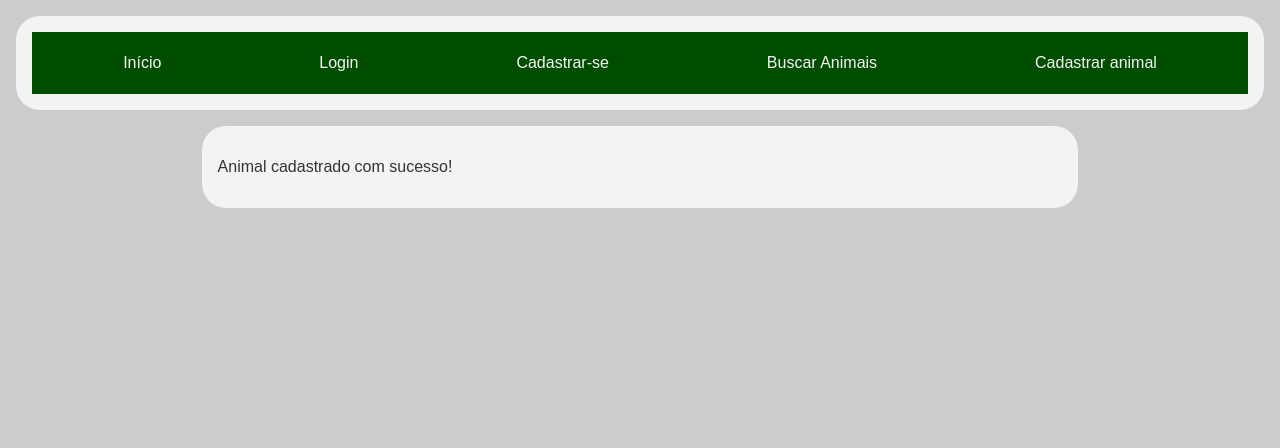
After one commit to alissonadl/Projeto-Projeto-Desenvolvimento-WEB, a Flask app: page /cadastro_animal_confirmado in a window 1280 px wide. The commit adds this page. Shown: the top 448 px of the page. Run offline with Flask 3, Linux system fonts and the light colour scheme.

Commit message:
Cadastro animal completo também! Animais e usuários já são cadastrados no banco!

```diff
--- a/app.py
+++ b/app.py
@@ -3,6 +3,7 @@ from database import db
 import os #Biblioteca para ler arquivos como se fosse um "Sistema Operacional".
 from flask_migrate import Migrate
 from usuario import Usuario
+from animal import Animal
 from models.diario import Diario
 from controllers.diario import bp_diario
 
@@ -75,6 +76,18 @@ def add_new_user():
     #Se essa função der erro ao executar, é porque já tem um usuário criado igual. Acesse a rota /teste_delete e tente novamente esta.
 #}
 
+#Função para cadastrar animal
+@app.route("/efetuar_cadastro_animal", methods=["POST"])
+def add_new_animal():
+    animalname = request.form.get("animalname")
+    animallocalization = request.form.get("animallocalization")
+    animaltype = request.form.get("animaltype")
+
+    new_animal = Animal(animalname = animalname, animallocalization = animallocalization, animaltype = animaltype)
+    db.session.add(new_animal)
+    db.session.commit()
+    return redirect("/cadastro_animal_confirmado")
+
 #Função para receber/recuprar dados do banco. {
 #IMPORTANTE: ISSO SERIA O "R" DO C.R.U.D. Ou seja, Recovery
 @app.route("/teste_recovery")
@@ -110,3 +123,7 @@ def user_delete():
 @app.route("/cadastro_confirmado")
 def cadastro_confirmado():
     return render_template("cadastro_confirmado.html")
+
+@app.route("/cadastro_animal_confirmado")
+def cadastro_animal_confirmado():
+    return render_template("cadastro_animal_confirmado.html")
--- a/static/css/styles.css
+++ b/static/css/styles.css
@@ -6,15 +6,15 @@ body {
     padding: 0;
 }
 
+/* Estilo geral para divs */
 div {
     margin: 2vh;
     padding: 2vh;
-    margin-top: 2vh; /* Espaçamento superior de 1% da altura da página */
-    margin-bottom: 2vh; /* Espaçamento inferior de 1% da altura da página */
     border-radius: 3vh;
     background-color: #f3f3f3;
 }
 
+/* Estilo para cabeçalho */
 header {
     text-shadow:
     1px 1px 0 #ffffff96,
@@ -28,27 +28,30 @@ header {
     border: 1px solid #ffffff;
 }
 
+/* Estilo para navegação */
 nav {
-    display: flex;                /* Configura o contêiner para usar Flexbox */
-    justify-content: space-around; /* Distribui os itens igualmente com espaçamento ao redor */
-    align-items: center;           /* Alinha os itens verticalmente no centro */
-    background-color: #004d00;     /* Cor de fundo da barra de navegação */
-    color: #f5f5f5;                /* Cor do texto dos links */
-    padding: 1%;                 /* Espaçamento interno da barra de navegação */
+    display: flex;
+    flex-wrap: wrap; /* Permite que os itens quebrem para a linha seguinte em telas pequenas */
+    justify-content: space-around;
+    align-items: center;
+    background-color: #004d00;
+    color: #f5f5f5;
+    padding: 1%;
 }
 
 nav a {
-    color: #f5f5f5;                /* Cor do texto dos links */
-    padding: 10px 15px;            /* Espaçamento ao redor do texto dos links */
-    text-decoration: none;         /* Remove o sublinhado dos links */
-    display: block;                /* Faz com que o link ocupe um bloco completo (útil para o padding) */
+    color: #f5f5f5;
+    padding: 10px 15px;
+    text-decoration: none;
+    display: block;
 }
 
 nav a:hover {
-    background-color: #003300;     /* Cor de fundo ao passar o mouse sobre o link */
-    border-radius: 5px;            /* Arredondamento das bordas do fundo ao passar o mouse */
+    background-color: #003300;
+    border-radius: 5px;
 }
 
+/* Estilo para rodapé */
 footer {
     background-color: #333;
     color: #f5f5f5;
@@ -59,9 +62,9 @@ footer {
     bottom: 0;
 }
 
-
-
-input[type="text"], input[type="email"], textarea {
+/* Estilo para inputs e textarea */
+input[type="text"], input[type="email"], textarea,
+input[type="password"], select {
     width: 100%;
     padding: 10px;
     margin: 5px 0 15px 0;
@@ -70,19 +73,12 @@ input[type="text"], input[type="email"], textarea {
     box-sizing: border-box;
 }
 
-input[type="password"] {
-    width: 100%;
-    padding: 10px;
-    margin: 5px 0 15px 0;
-    border: 1px solid #ccc;
-    border-radius: 4px;
-    box-sizing: border-box;
-}
-
+/* Estilo para cabeçalhos */
 h1, h2, h3 {
     color: #004d00;
 }
 
+/* Estilo para botões */
 button {
     background-color: #004d00;
     color: #f5f5f5;
@@ -93,25 +89,61 @@ button {
     cursor: pointer;
 }
 
+/* Estilo para imagens */
 img {
     width: 100%;
-    height: 100%;
+    height: auto; /* Ajusta a altura da imagem proporcionalmente à largura */
     object-fit: cover;
 }
 
-select {
-    width: 100%;
-    padding: 10px;
-    margin: 5px 0 15px 0;
-    border: 1px solid #ccc;
-    border-radius: 4px;
-    box-sizing: border-box;
-    background-color: #ffffff;
-    color: #333;
-    font-size: 16px;
+/* Estilo para o conteúdo principal */
+.main_content {
+    width: 66%;
+    margin: 0 auto;
 }
 
-.main_content {
-    width: 66%; /* 100% - 12% (esquerda) - 12% (direita) */
-    margin: 0 auto; /* Margens automáticas para centralização horizontal */
+/* Consultas de mídia para responsividade */
+
+/* Para dispositivos com largura máxima de 768px (tablets e smartphones em modo paisagem) */
+@media (max-width: 768px) {
+    .main_content {
+        width: 90%; /* Aumenta a largura para 90% da tela */
+    }
+
+    header {
+        padding: 15px;
+    }
+
+    nav {
+        flex-direction: column; /* Muda a direção dos itens da navegação para coluna */
+    }
+
+    nav a {
+        padding: 8px;
+    }
+
+    button {
+        padding: 8px 16px;
+        font-size: 14px;
+    }
 }
+
+/* Para dispositivos com largura máxima de 480px (smartphones em modo retrato) */
+@media (max-width: 480px) {
+    .main_content {
+        width: 100%; /* Ajusta a largura para 100% da tela */
+    }
+
+    header {
+        padding: 10px;
+    }
+
+    nav a {
+        padding: 6px;
+    }
+
+    button {
+        padding: 6px 12px;
+        font-size: 12px;
+    }
+}
--- /dev/null
+++ b/templates/cadastro_animal_confirmado.html
@@ -0,0 +1,6 @@
+{%extends "modelo.html"%}
+{%block conteudo%}
+<div class = "main_content">
+    <p>Animal cadastrado com sucesso!</p>
+</div>
+{%endblock%}
--- a/usuario.py
+++ b/usuario.py
@@ -1,7 +1,7 @@
 from database import db
 
 class Usuario(db.Model):
-    __tablename__="usuario"
+    __tablename__="usuarios"
     username = db.Column(db.String(35),primary_key = True)
     email = db.Column(db.String(50))
     password = db.Column(db.String(30))
```
Also changed, not shown: animal.py (added, +12 -0 lines), templates/cadastro_animal.html (+4 -5 lines).
